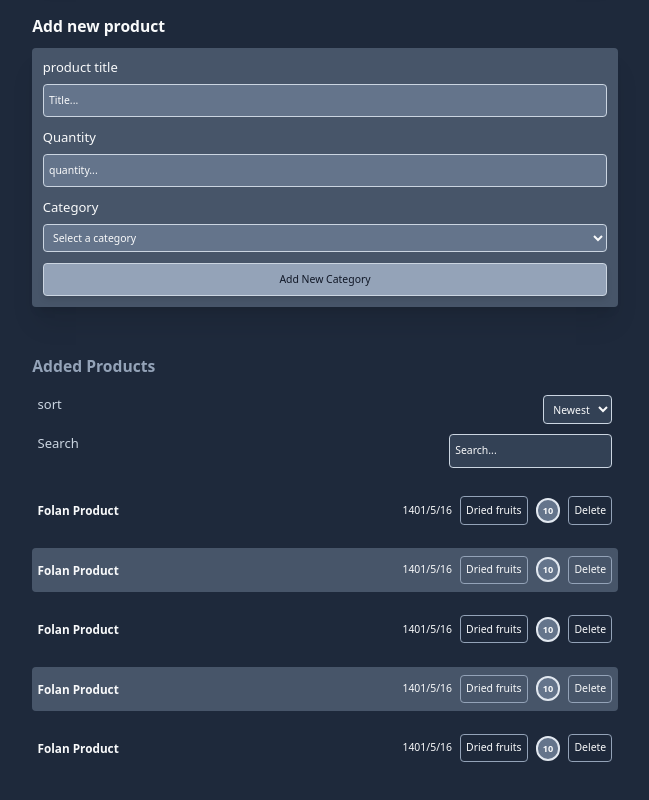
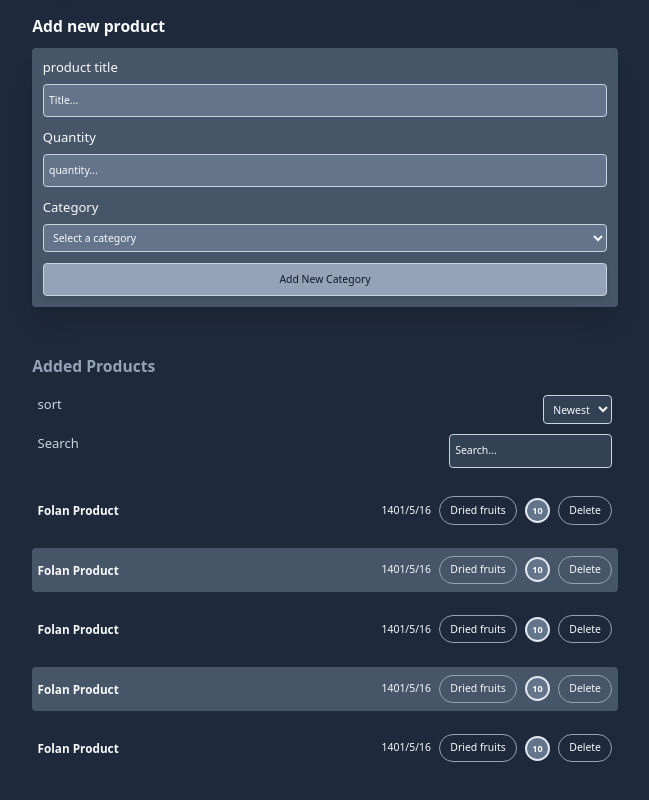
Before and after one commit to hamit19/mini-project-of-Inventory-js, a website: page src/index.html in a window 1280 px wide. Shown: the part 370-1170 px from the top of the page, without its empty margins (315-964 px from the left). Drawn offline with Linux system fonts and the light colour scheme.

Commit message:
some UI bugs fixed

```diff
--- a/src/index.html
+++ b/src/index.html
@@ -139,7 +139,6 @@
       <!-- Add new product section end -->
 
       <!-- product list section start -->
-
       <section class="p-8">
         <div class="container">
           <!-- list wrapper -->
@@ -183,7 +182,7 @@
                     <span class="text-gray-50">1401/5/16</span>
                     <!-- Category of product -->
                     <span
-                      class="p-2 border rounded-md border-slate-400 text-gray-50"
+                      class="p-2 px-4 border rounded-full border-slate-400 text-gray-50"
                       >Dried fruits
                     </span>
                     <!-- Quantity of product -->
@@ -193,7 +192,7 @@
                     >
                     <!-- delete btn -->
                     <button
-                      class="p-2 border rounded-md outline-none custom-transition hover:text-slate-900 hover:bg-slate-400 border-slate-400 text-gray-50"
+                      class="p-2 px-4 border rounded-full outline-none custom-transition hover:text-slate-900 hover:bg-slate-400 border-slate-400 text-gray-50"
                     >
                       Delete
                     </button>
@@ -213,7 +212,7 @@
                     <span class="text-gray-50">1401/5/16</span>
                     <!-- Category of product -->
                     <span
-                      class="p-2 border rounded-md border-slate-400 text-gray-50"
+                      class="p-2 px-4 border rounded-full border-slate-400 text-gray-50"
                       >Dried fruits
                     </span>
                     <!-- Quantity of product -->
@@ -223,7 +222,7 @@
                     >
                     <!-- delete btn -->
                     <button
-                      class="p-2 border rounded-md outline-none custom-transition hover:text-slate-900 hover:bg-slate-400 border-slate-400 text-gray-50"
+                      class="p-2 px-4 border rounded-full outline-none custom-transition hover:text-slate-900 hover:bg-slate-400 border-slate-400 text-gray-50"
                     >
                       Delete
                     </button>
@@ -243,7 +242,7 @@
                     <span class="text-gray-50">1401/5/16</span>
                     <!-- Category of product -->
                     <span
-                      class="p-2 border rounded-md border-slate-400 text-gray-50"
+                      class="p-2 px-4 border rounded-full border-slate-400 text-gray-50"
                       >Dried fruits
                     </span>
                     <!-- Quantity of product -->
@@ -253,7 +252,7 @@
                     >
                     <!-- delete btn -->
                     <button
-                      class="p-2 border rounded-md outline-none custom-transition hover:text-slate-900 hover:bg-slate-400 border-slate-400 text-gray-50"
+                      class="p-2 px-4 border rounded-full outline-none custom-transition hover:text-slate-900 hover:bg-slate-400 border-slate-400 text-gray-50"
                     >
                       Delete
                     </button>
@@ -273,7 +272,7 @@
                     <span class="text-gray-50">1401/5/16</span>
                     <!-- Category of product -->
                     <span
-                      class="p-2 border rounded-md border-slate-400 text-gray-50"
+                      class="p-2 px-4 border rounded-full border-slate-400 text-gray-50"
                       >Dried fruits
                     </span>
                     <!-- Quantity of product -->
@@ -283,7 +282,7 @@
                     >
                     <!-- delete btn -->
                     <button
-                      class="p-2 border rounded-md outline-none custom-transition hover:text-slate-900 hover:bg-slate-400 border-slate-400 text-gray-50"
+                      class="p-2 px-4 border rounded-full outline-none custom-transition hover:text-slate-900 hover:bg-slate-400 border-slate-400 text-gray-50"
                     >
                       Delete
                     </button>
@@ -303,7 +302,7 @@
                     <span class="text-gray-50">1401/5/16</span>
                     <!-- Category of product -->
                     <span
-                      class="p-2 border rounded-md border-slate-400 text-gray-50"
+                      class="p-2 px-4 border rounded-full border-slate-400 text-gray-50"
                       >Dried fruits
                     </span>
                     <!-- Quantity of product -->
@@ -313,7 +312,7 @@
                     >
                     <!-- delete btn -->
                     <button
-                      class="p-2 border rounded-md outline-none custom-transition hover:text-slate-900 hover:bg-slate-400 border-slate-400 text-gray-50"
+                      class="p-2 px-4 border rounded-full outline-none custom-transition hover:text-slate-900 hover:bg-slate-400 border-slate-400 text-gray-50"
                     >
                       Delete
                     </button>
@@ -324,7 +323,6 @@
           </div>
         </div>
       </section>
-
       <!-- product list section end -->
     </main>
   </body>
```
Also changed, not shown: public/build/tailwindcss.css.
